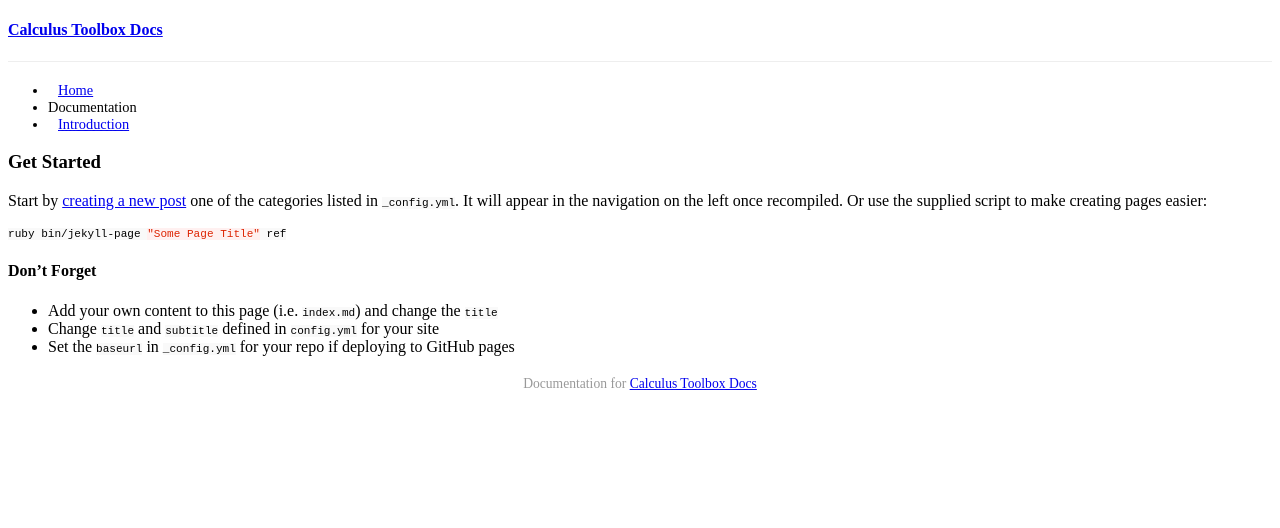
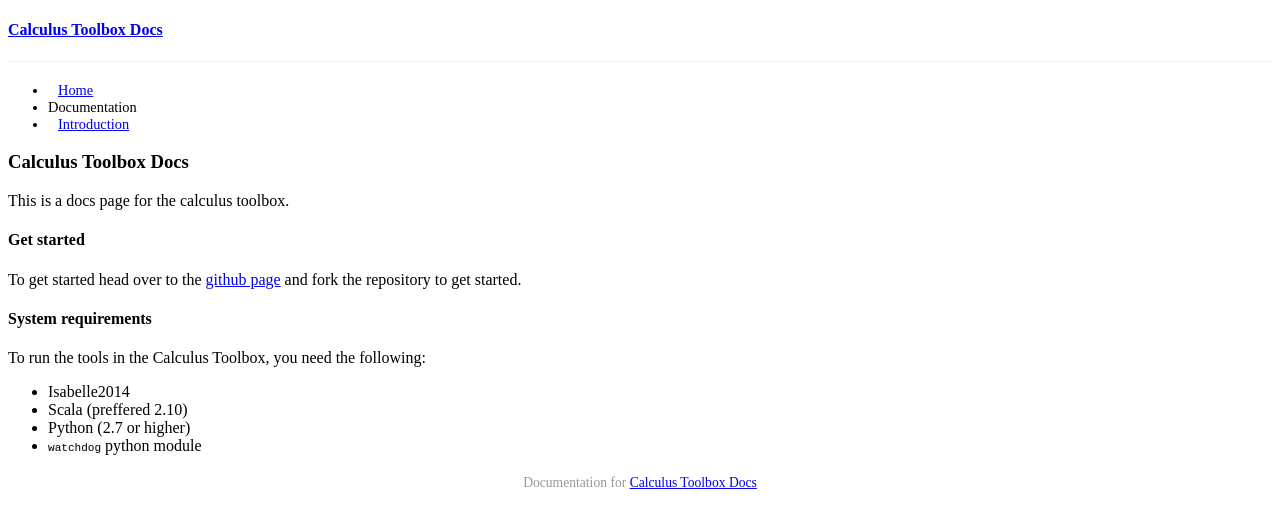
Before and after one commit to goodlyrottenapple/calculus-toolbox, a Jekyll site: the page built from index.md, in a window 1280 px wide. Shown: the top 528 px of the page. Built offline with Jekyll 4.4.1, drawn with Linux system fonts in a browser that asks for light colours; Markdown is read by kramdown in place of the engine named in the settings; a style sheet for code colours, icons or effects is not loaded.

Commit message:
updated index to include sys requirements

````diff
--- a/index.md
+++ b/index.md
@@ -3,16 +3,19 @@
 title: "Calculus Toolbox Docs Home"
 ---
 
-### Get Started
+### Calculus Toolbox Docs
 
-Start by [creating a new post](http://jekyllrb.com/docs/posts/) one of the categories listed in `_config.yml`. It will appear in the navigation on the left once recompiled. Or use the supplied script to make creating pages easier:
+This is a docs page for the calculus toolbox.
 
-```bash
-ruby bin/jekyll-page "Some Page Title" ref
-```
+#### Get started
 
-#### Don't Forget
+To get started head over to the [github page](https://github.com/goodlyrottenapple/calculus-toolbox) and fork the repository to get started.
 
-- Add your own content to this page (i.e. `index.md`) and change the `title`
-- Change `title` and `subtitle` defined in `config.yml` for your site
-- Set the `baseurl` in `_config.yml` for your repo if deploying to GitHub pages
+#### System requirements
+
+To run the tools in the Calculus Toolbox, you need the following:
+
+- Isabelle2014
+- Scala (preffered 2.10)
+- Python (2.7 or higher)
+- `watchdog` python module
````
